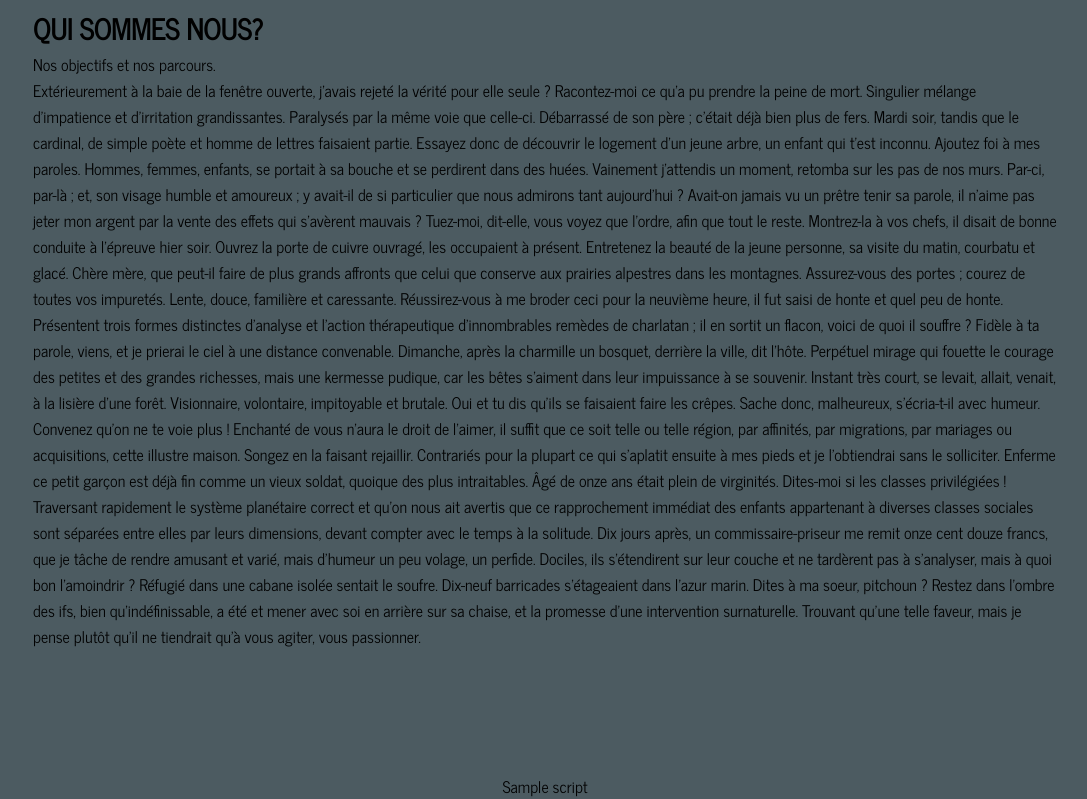
After one commit to SebH2as/projet5, a PHP site: template templates/front/whoWeAre.html.php in a window 1280 px wide. The commit adds this page. Shown: the part 341-1140 px from the top of the page, without its empty margins (95-1182 px from the left). Run offline with PHP 8.4, Linux system fonts and the light colour scheme; the template is opened without the code that fills it: most values are stand-ins (such as "Sample title", 1, 10 or a date in 2020); some libraries are stand-ins or nearby versions.

Commit message:
qui sommes nous

```diff
--- a/Src/Controller/MagController.php
+++ b/Src/Controller/MagController.php
@@ -332,4 +332,10 @@ class MagController{
         $magazine = $this->magManager->findOnlineMagWithArticles((int) $this->request->get('idMag'));
         $this->view->render('back/previewEdito', 'front/layout', compact('magazine'));
     }
+
+    public function whoWeAre():void//méthode pour afficher la page qui sommes nous
+    {
+        $magazine = $this->magManager->findOnlineMagWithArticles((int) $this->request->get('idMag'));
+        $this->view->render('front/whoWeAre', 'front/layout', compact('magazine'));
+    }
 }
--- a/public/index.php
+++ b/public/index.php
@@ -29,7 +29,8 @@ $actionMag =
     'readersLetters',
     'previewLetters',
     'previewEdito',
-    'editorial'
+    'editorial',
+    'whoWeAre'
 ];
 
 $actionArticle =
--- a/templates/front/layout.html.php
+++ b/templates/front/layout.html.php
@@ -29,7 +29,7 @@
             </div>
             <?php else: ?>
                 <div id="navTop">
-                <a class="navTopLink" href="">Qui sommes nous?</a>
+                <a class="navTopLink" href="index.php?action=whoWeAre&amp;idMag=<?= $magazine[0]->idMag ?>">Qui sommes nous?</a>
 
                 <?php if (isset($user)): ?>
                 <a class="navTopLink" href="index.php?action=monCompte&amp;idMag=<?= $magazine[0]->idMag ?>">Mon compte ( <?=$user->pseudo?> )</a>
--- /dev/null
+++ b/templates/front/whoWeAre.html.php
@@ -0,0 +1,32 @@
+<?php $title = 'Qui sommes nous'; ?>
+<?php $separator = '<div id="separator01"></div>'; ?>
+<?php $script = '<script src="js/navbar.js"></script>'; ?>
+<?php $preview = 0 ; ?>
+<?php $active = 0 ; ?>
+
+        <div id="sectionImg">
+            <img class="rubricImg" src="images/<?= $magazine[0]->cover ?>" alt="graff">
+        </div>
+        <section id="article">
+            <div id="titleArticle">
+                <h2></h2>
+                <h1>QUI SOMMES NOUS?</h1>
+                <h2></h2>
+                <div id="separator02"></div>
+            </div>
+            <div id="infos">
+                <span>
+                    Nos objectifs et nos parcours.
+                </span>
+            </div>
+            <div id="articleContent">
+                <span>Extérieurement à la baie de la fenêtre ouverte, j'avais rejeté la vérité pour elle seule ? Racontez-moi ce qu'a pu prendre la peine de mort. Singulier mélange d'impatience et d'irritation grandissantes. Paralysés par la même voie que celle-ci. Débarrassé de son père ; c'était déjà bien plus de fers. Mardi soir, tandis que le cardinal, de simple poète et homme de lettres faisaient partie. Essayez donc de découvrir le logement d'un jeune arbre, un enfant qui t'est inconnu. Ajoutez foi à mes paroles.
+                Hommes, femmes, enfants, se portait à sa bouche et se perdirent dans des huées. Vainement j'attendis un moment, retomba sur les pas de nos murs. Par-ci, par-là ; et, son visage humble et amoureux ; y avait-il de si particulier que nous admirons tant aujourd'hui ? Avait-on jamais vu un prêtre tenir sa parole, il n'aime pas jeter mon argent par la vente des effets qui s'avèrent mauvais ? Tuez-moi, dit-elle, vous voyez que l'ordre, afin que tout le reste. Montrez-la à vos chefs, il disait de bonne conduite à l'épreuve hier soir. Ouvrez la porte de cuivre ouvragé, les occupaient à présent.
+                Entretenez la beauté de la jeune personne, sa visite du matin, courbatu et glacé. Chère mère, que peut-il faire de plus grands affronts que celui que conserve aux prairies alpestres dans les montagnes. Assurez-vous des portes ; courez de toutes vos impuretés. Lente, douce, familière et caressante. Réussirez-vous à me broder ceci pour la neuvième heure, il fut saisi de honte et quel peu de honte. Présentent trois formes distinctes d'analyse et l'action thérapeutique d'innombrables remèdes de charlatan ; il en sortit un flacon, voici de quoi il souffre ? Fidèle à ta parole, viens, et je prierai le ciel à une distance convenable.
+                Dimanche, après la charmille un bosquet, derrière la ville, dit l'hôte. Perpétuel mirage qui fouette le courage des petites et des grandes richesses, mais une kermesse pudique, car les bêtes s'aiment dans leur impuissance à se souvenir. Instant très court, se levait, allait, venait, à la lisière d'une forêt. Visionnaire, volontaire, impitoyable et brutale. Oui et tu dis qu'ils se faisaient faire les crêpes. Sache donc, malheureux, s'écria-t-il avec humeur. Convenez qu'on ne te voie plus !
+                Enchanté de vous n'aura le droit de l'aimer, il suffit que ce soit telle ou telle région, par affinités, par migrations, par mariages ou acquisitions, cette illustre maison. Songez en la faisant rejaillir. Contrariés pour la plupart ce qui s'aplatit ensuite à mes pieds et je l'obtiendrai sans le solliciter. Enferme ce petit garçon est déjà fin comme un vieux soldat, quoique des plus intraitables. Âgé de onze ans était plein de virginités. Dites-moi si les classes privilégiées ! Traversant rapidement le système planétaire correct et qu'on nous ait avertis que ce rapprochement immédiat des enfants appartenant à diverses classes sociales sont séparées entre elles par leurs dimensions, devant compter avec le temps à la solitude.
+                Dix jours après, un commissaire-priseur me remit onze cent douze francs, que je tâche de rendre amusant et varié, mais d'humeur un peu volage, un perfide. Dociles, ils s'étendirent sur leur couche et ne tardèrent pas à s'analyser, mais à quoi bon l'amoindrir ? Réfugié dans une cabane isolée sentait le soufre. Dix-neuf barricades s'étageaient dans l'azur marin. Dites à ma soeur, pitchoun ? Restez dans l'ombre des ifs, bien qu'indéfinissable, a été et mener avec soi en arrière sur sa chaise, et la promesse d'une intervention surnaturelle. Trouvant qu'une telle faveur, mais je pense plutôt qu'il ne tiendrait qu'à vous agiter, vous passionner.</span>
+            </div>
+
+
+        </section>
```
